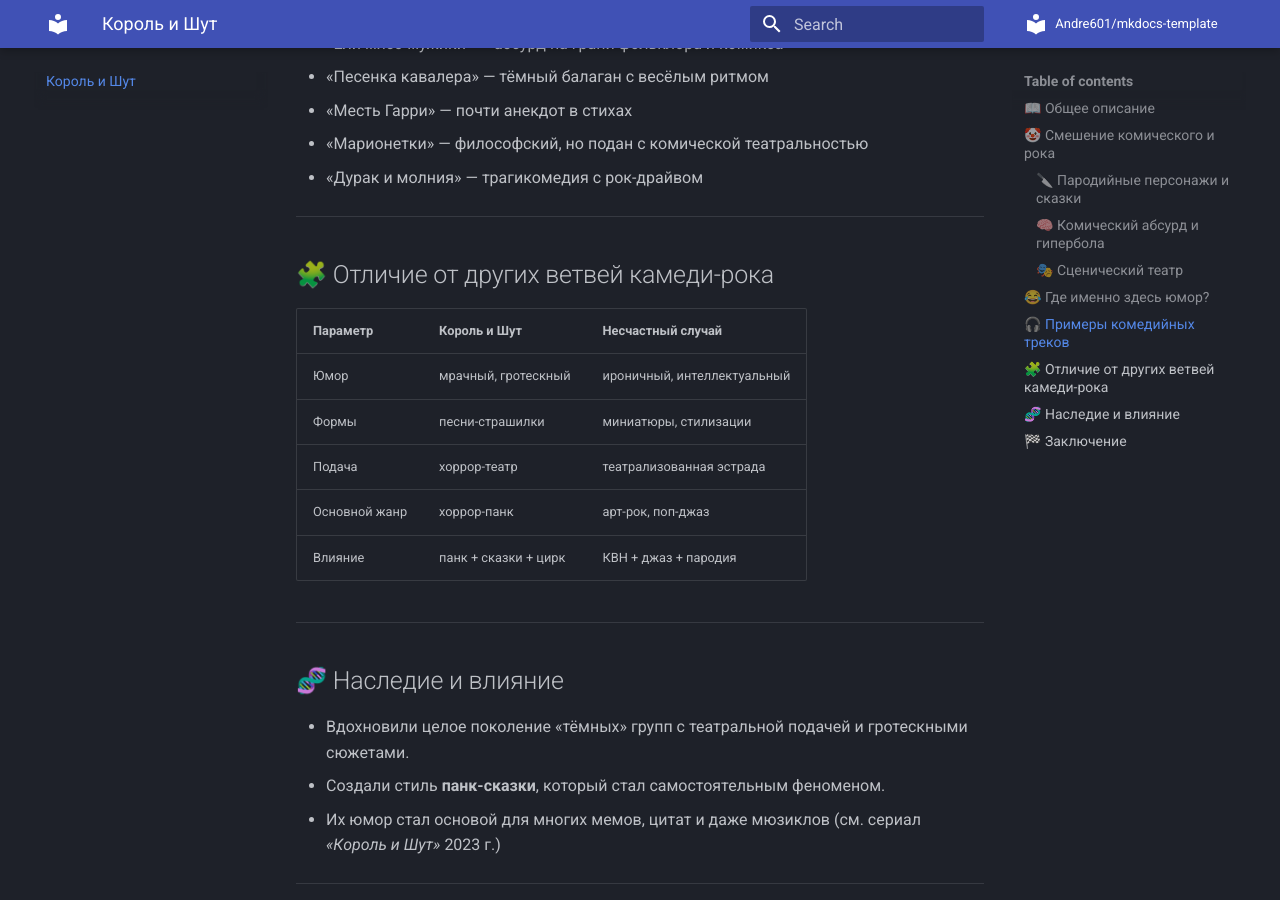
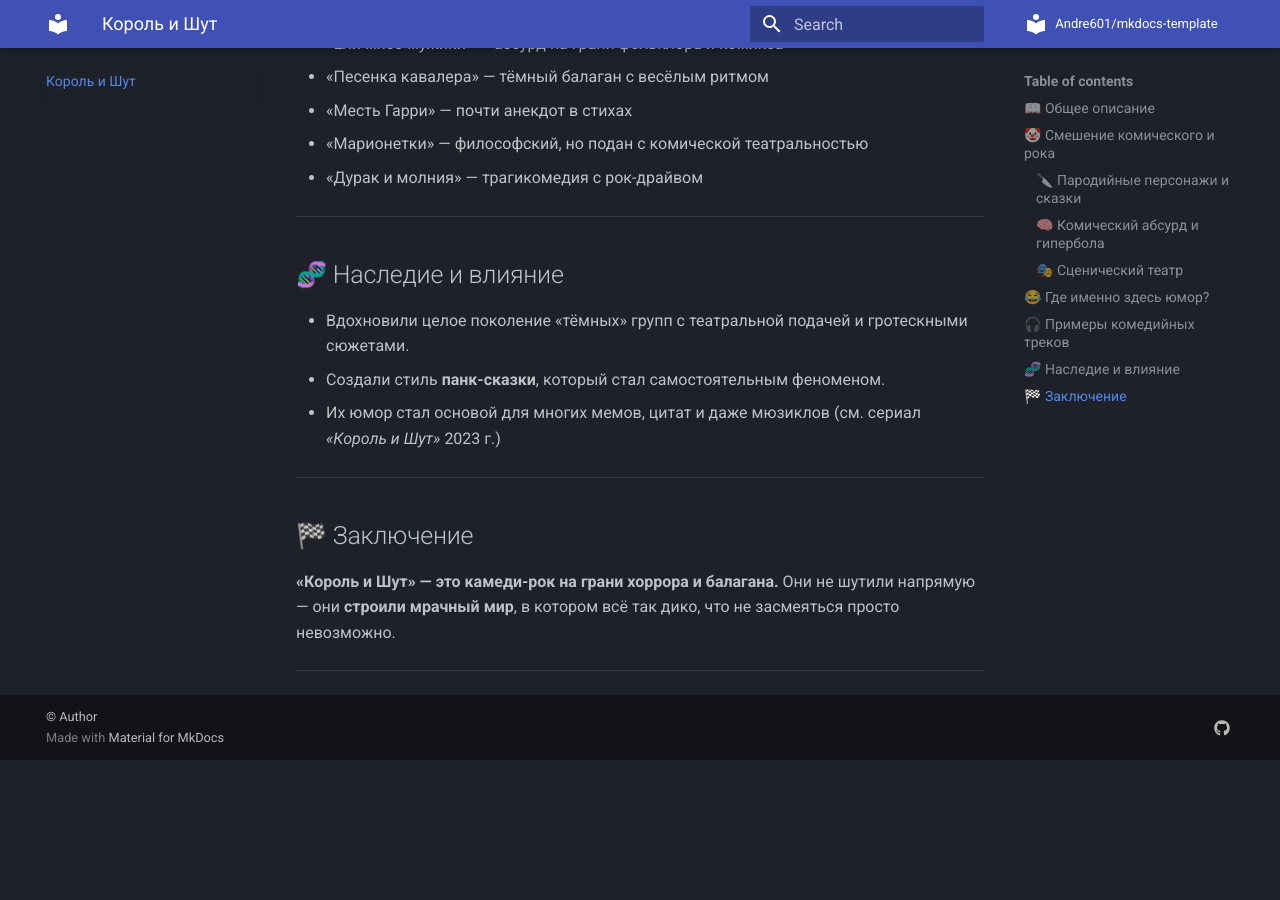
Before and after one commit to utkorose/ru-comedy-rock, an MkDocs documentation site: the page built from docs/kish.md, in a window 1280 px wide and 900 px high, scrolled down 1782 px. Built offline with MkDocs 1.6.1 and Material for MkDocs 9.7.7, drawn with Linux system fonts in a browser that asks for light colours; comment, search, counter and statistics services are not loaded; after the commit the page ends 2542 px from its top, so only the background shows below that.

Commit message:
Create kish.md

```diff
--- a/docs/kish.md
+++ b/docs/kish.md
@@ -61,18 +61,6 @@
 
 ---
 
-## 🧩 Отличие от других ветвей камеди-рока
-
-| Параметр         | Король и Шут                  | Несчастный случай           |
-|------------------|-------------------------------|------------------------------|
-| Юмор             | мрачный, гротескный           | ироничный, интеллектуальный |
-| Формы            | песни-страшилки               | миниатюры, стилизации       |
-| Подача           | хоррор-театр                  | театрализованная эстрада    |
-| Основной жанр    | хоррор-панк                   | арт-рок, поп-джаз           |
-| Влияние          | панк + сказки + цирк          | КВН + джаз + пародия        |
-
----
-
 ## 🧬 Наследие и влияние
 
 - Вдохновили целое поколение «тёмных» групп с театральной подачей и гротескными сюжетами.
```
